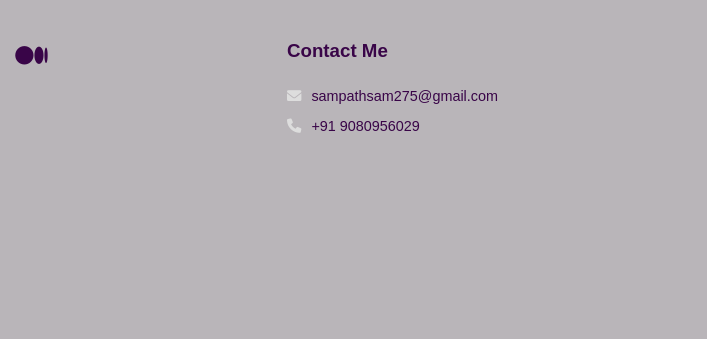
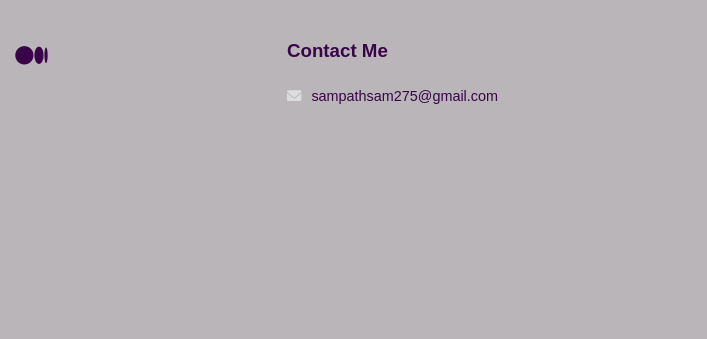
Before and after one commit to Samstory1996/about-sam-story, a plain HTML site: page index.html in a window 1280 px wide. Shown: the part 3711-4050 px from the top of the page, 573-1280 px from the left. Drawn offline with Linux system fonts and the light colour scheme; a script that the page names is missing.

Commit message:
Add files via upload

```diff
--- a/index.html
+++ b/index.html
@@ -218,7 +218,7 @@
                 <div class="footer-contact" id="contact">
                     <h3>Contact Me</h3>
                     <p><i class="fas fa-envelope"></i> <a href="mailto:sampathsam275@gmail.com">sampathsam275@gmail.com</a></p>
-                    <p><i class="fas fa-phone"></i> <a href="tel:9080956029">+91 9080956029</a></p>
+
                     </div>
             </div>
         </div>
```
